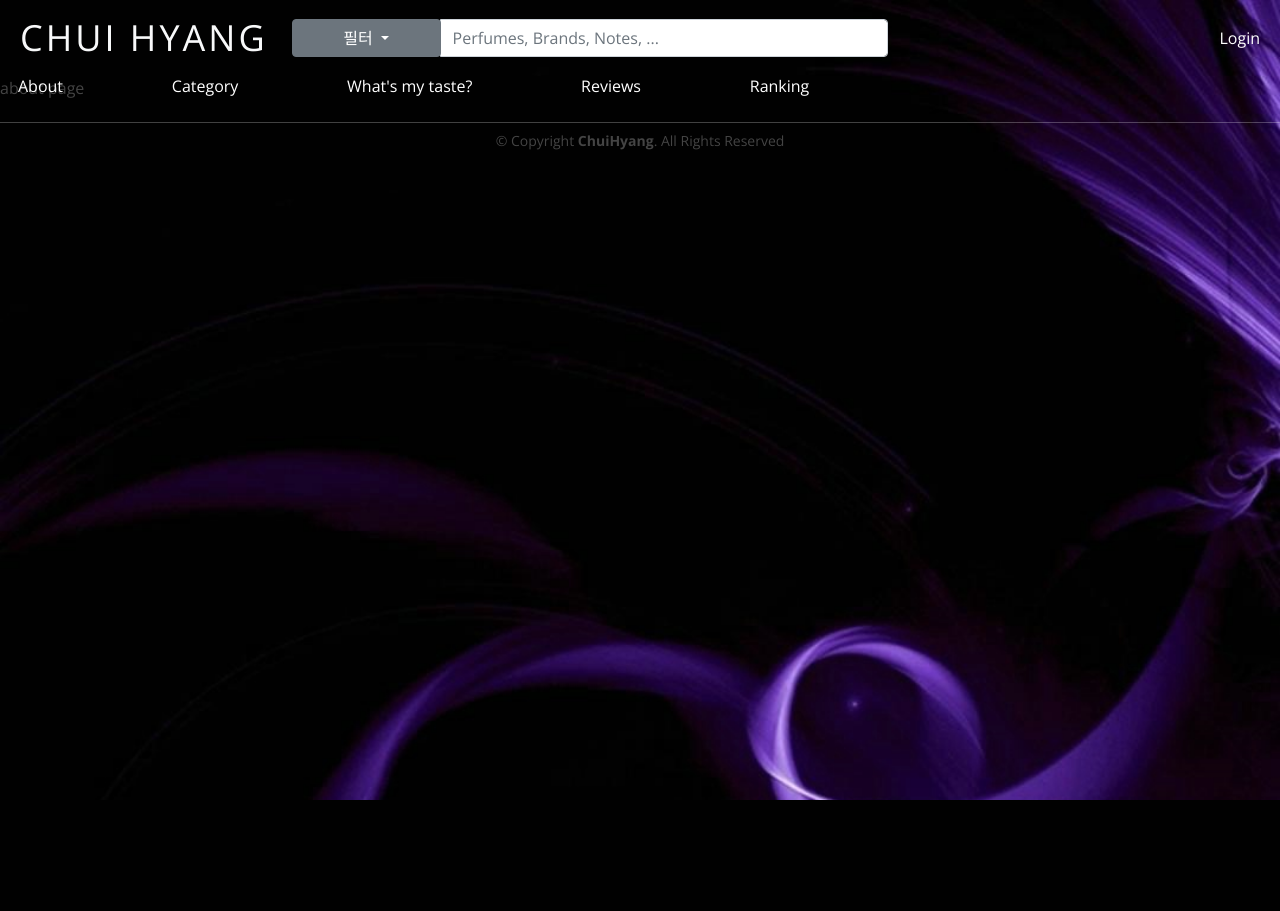
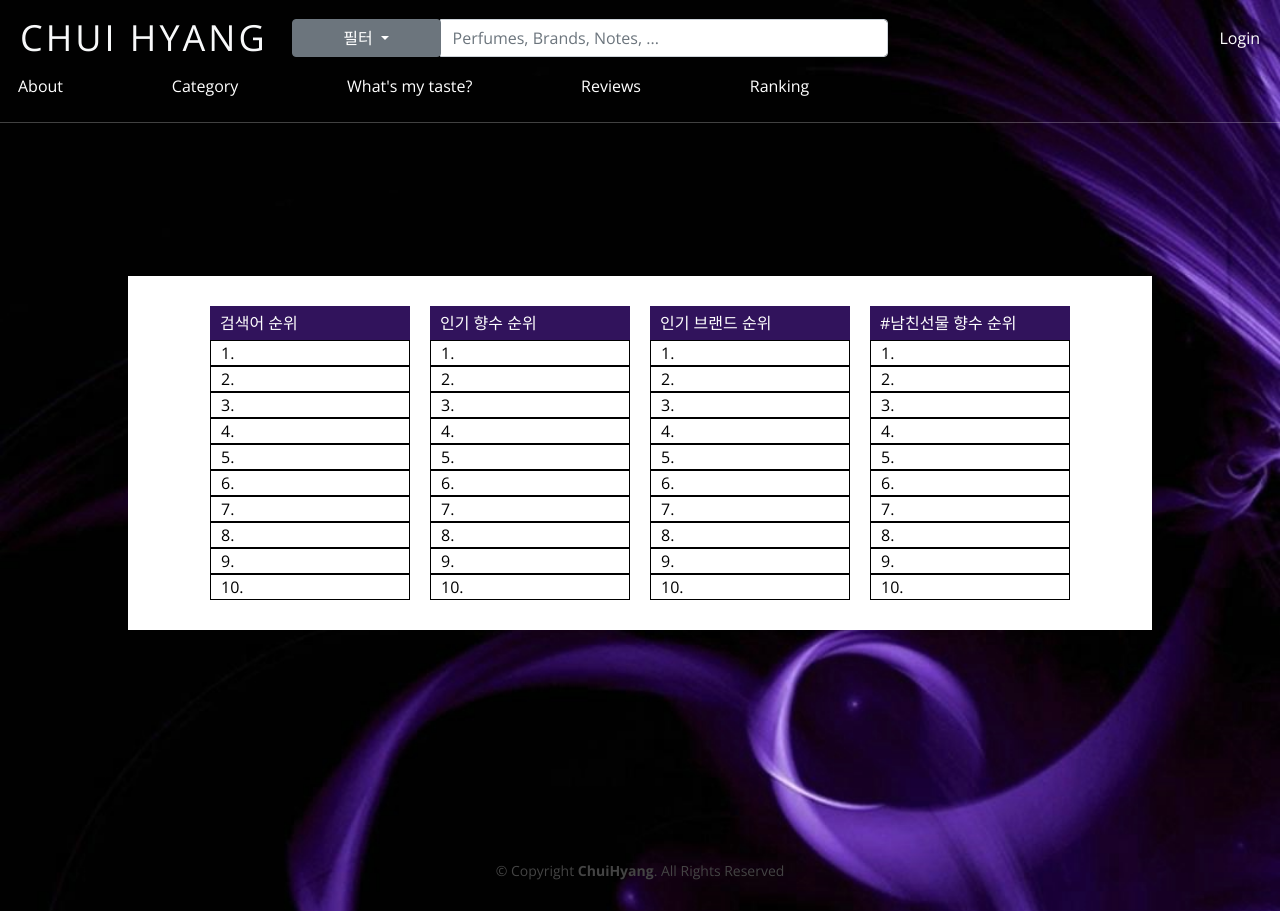
Before and after one commit to oooppq/chuihyang, a Django app: page /ranking/ in a window 1280 px wide. Before the commit the page ends 800 px from the top, so only its background shows below. Run offline with Django 4.2, Linux system fonts and the light colour scheme; some libraries are stand-ins or nearby versions.

Commit message:
ranking 일부 구현

```diff
--- a/app/templates/index.html
+++ b/app/templates/index.html
@@ -49,7 +49,7 @@
       <div class="d-flex justify-content-between align-items-center header-box">
         <div class="p-2">
           <a href="{% url 'home' %}">
-            <span class="logo text-light">
+            <span class="logo">
               CHUI HYANG
             </span>
           </a>
@@ -89,7 +89,6 @@
           </ul>
         </nav>
 
-        <hr class='w-100'/>
       </header>
       <!-- End #header -->
       <!-- side-navbar for mobile -->
--- a/app/templates/ranking.html
+++ b/app/templates/ranking.html
@@ -1,5 +1,153 @@
 {% extends 'base.html' %}
+{% load static %}
+{% block content %}
+  <link rel="stylesheet" href="{% static 'css/ranking.css' %}">
+  <section id="main">
+    <div class='ranking-outer-div'>
+      <div class='ranking-container'>
+        <div class='ranking-title'>검색어 순위</div>
+        <ul class='ranking-list'>
+          <li class='group1 ranking-component'>
+            <a href="">1.</a>
+          </li>
+          <li class='group1 ranking-component'>
+            <a href="">2.</a>
+          </li>
+          <li class='group1 ranking-component'>
+            <a href="">3.</a>
+          </li>
+          <li class='group1 ranking-component'>
+            <a href="">4.</a>
+          </li>
+          <li class='group1 ranking-component'>
+            <a href="">5.</a>
+          </li>
 
-{% block content %}
-  about page
+          <li class='group2 ranking-component'>
+            <a href="">6.</a>
+          </li>
+          <li class='group2 ranking-component'>
+            <a href="">7.</a>
+          </li>
+          <li class='group2 ranking-component'>
+            <a href="">8.</a>
+          </li>
+          <li class='group2 ranking-component'>
+            <a href="">9.</a>
+          </li>
+          <li class='group2 ranking-component'>
+            <a href="">10.</a>
+          </li>
+        </ul>
+      </div>
+      <div class='ranking-container'>
+        <div class='ranking-title'>인기 향수 순위</div>
+        <ul class='ranking-list'>
+          <li class='group1 ranking-component'>
+            <a href="">1.</a>
+          </li>
+          <li class='group1 ranking-component'>
+            <a href="">2.</a>
+          </li>
+          <li class='group1 ranking-component'>
+            <a href="">3.</a>
+          </li>
+          <li class='group1 ranking-component'>
+            <a href="">4.</a>
+          </li>
+          <li class='group1 ranking-component'>
+            <a href="">5.</a>
+          </li>
+
+          <li class='group2 ranking-component'>
+            <a href="">6.</a>
+          </li>
+          <li class='group2 ranking-component'>
+            <a href="">7.</a>
+          </li>
+          <li class='group2 ranking-component'>
+            <a href="">8.</a>
+          </li>
+          <li class='group2 ranking-component'>
+            <a href="">9.</a>
+          </li>
+          <li class='group2 ranking-component'>
+            <a href="">10.</a>
+          </li>
+        </ul>
+      </div>
+      <div class='ranking-container'>
+        <div class='ranking-title'>인기 브랜드 순위</div>
+        <ul class='ranking-list'>
+          <li class='group1 ranking-component'>
+            <a href="">1.</a>
+          </li>
+          <li class='group1 ranking-component'>
+            <a href="">2.</a>
+          </li>
+          <li class='group1 ranking-component'>
+            <a href="">3.</a>
+          </li>
+          <li class='group1 ranking-component'>
+            <a href="">4.</a>
+          </li>
+          <li class='group1 ranking-component'>
+            <a href="">5.</a>
+          </li>
+
+          <li class='group2 ranking-component'>
+            <a href="">6.</a>
+          </li>
+          <li class='group2 ranking-component'>
+            <a href="">7.</a>
+          </li>
+          <li class='group2 ranking-component'>
+            <a href="">8.</a>
+          </li>
+          <li class='group2 ranking-component'>
+            <a href="">9.</a>
+          </li>
+          <li class='group2 ranking-component'>
+            <a href="">10.</a>
+          </li>
+        </ul>
+      </div>
+      <div class='ranking-container'>
+        <div class='ranking-title'>#남친선물 향수 순위</div>
+        <ul class='ranking-list'>
+          <li class='group1 ranking-component'>
+            <a href="">1.</a>
+          </li>
+          <li class='group1 ranking-component'>
+            <a href="">2.</a>
+          </li>
+          <li class='group1 ranking-component'>
+            <a href="">3.</a>
+          </li>
+          <li class='group1 ranking-component'>
+            <a href="">4.</a>
+          </li>
+          <li class='group1 ranking-component'>
+            <a href="">5.</a>
+          </li>
+
+          <li class='group2 ranking-component'>
+            <a href="">6.</a>
+          </li>
+          <li class='group2 ranking-component'>
+            <a href="">7.</a>
+          </li>
+          <li class='group2 ranking-component'>
+            <a href="">8.</a>
+          </li>
+          <li class='group2 ranking-component'>
+            <a href="">9.</a>
+          </li>
+          <li class='group2 ranking-component'>
+            <a href="">10.</a>
+          </li>
+        </ul>
+      </div>
+    </div>
+  </section>
   {% endblock%}
--- /dev/null
+++ b/static/css/ranking.css
@@ -0,0 +1,56 @@
+#main {
+  display: flex;
+  justify-content: center;
+}
+
+.ranking-outer-div {
+  display: flex;
+  justify-content: center;
+  /* align-items: center; */
+  margin-top: 200px;
+  background-color: white;
+  width: 80%;
+  padding: 20px 0;
+  margin-bottom: 200px;
+}
+
+.ranking-container {
+  width: 200px;
+  background-color: white;
+  margin: 10px;
+}
+
+.ranking-title {
+  width: 100%;
+  color: white;
+  background-color: #31135c;
+  padding: 5px 0 5px 10px;
+}
+
+.ranking-list {
+  text-align: left;
+  list-style: none;
+  margin: 0;
+  padding: 0;
+}
+
+.ranking-component {
+  padding-left: 10px;
+  width: 100%;
+  border: 0.5px solid black;
+  transition-duration: 0.5s;
+  transition-property: border;
+  transition-timing-function: ease-in-out;
+}
+
+.ranking-component a {
+  color: black;
+  width: 100%;
+}
+
+.selected {
+  border: 2px solid purple;
+  transition-duration: 0.5s;
+  transition-property: border;
+  transition-timing-function: ease-in-out;
+}
--- a/static/js/base.js
+++ b/static/js/base.js
@@ -50,3 +50,25 @@ $("#searchbox").on("propertychange change keyup paste", function () {
     },
   });
 });
+
+let index = 0;
+let rankingLists = document.querySelectorAll(".ranking-list");
+
+function borderHighlight(rankingList) {
+  rankingList
+    .querySelectorAll("li")
+    [(index + 9) % 10].classList.remove("selected");
+  rankingList.querySelectorAll("li")[index].classList.add("selected");
+}
+
+function interval() {
+  setInterval(function () {
+    for (rankingList of rankingLists) {
+      borderHighlight(rankingList);
+    }
+
+    index = (index + 1) % 10;
+  }, 2000);
+}
+
+interval();
```
Also changed, not shown: static/js/main.js (+8 -7 lines).
